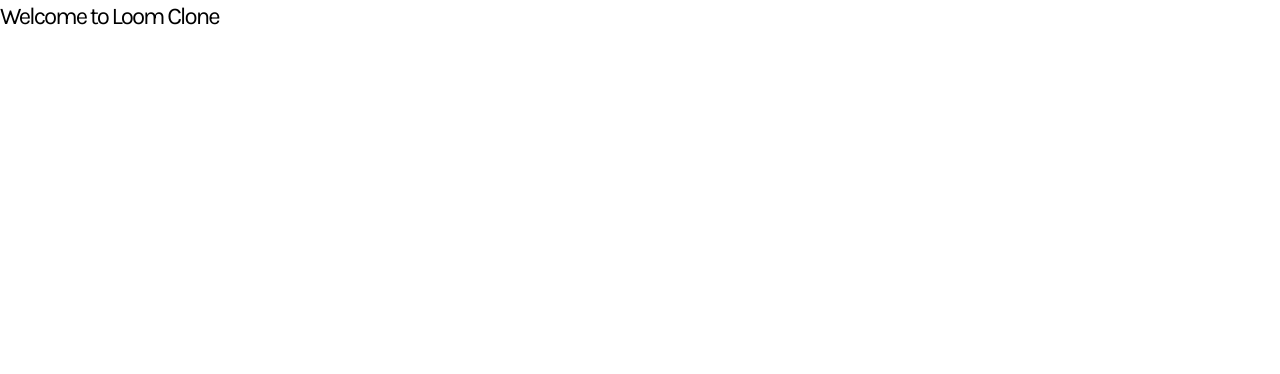
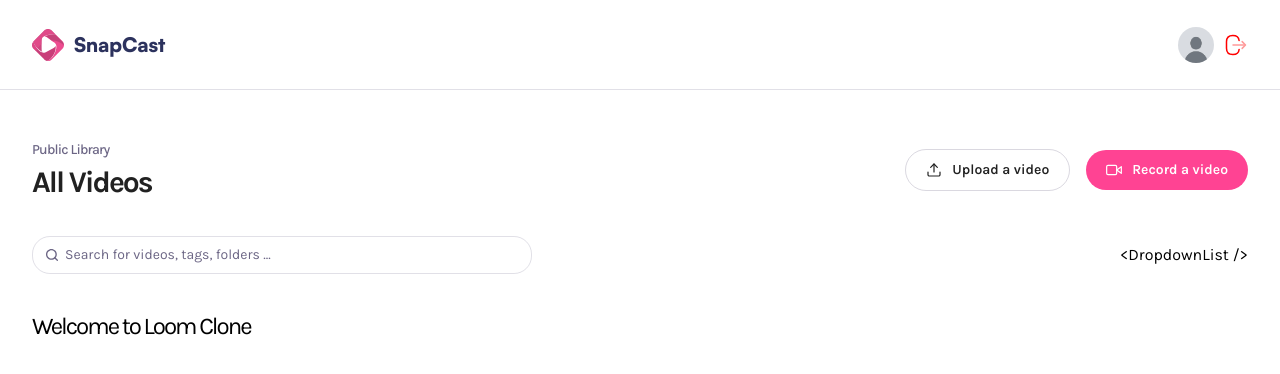
Before and after one commit to bibekkd/loom-clone, a Next.js app: page / in a window 1280 px wide. Shown: the top 374 px of the page. Built offline with nearby package versions, Linux system fonts and the light colour scheme.

Commit message:
Home page buliding ongoing

```diff
--- /dev/null
+++ b/app/(auth)/sign-in/page.tsx
@@ -0,0 +1,9 @@
+import React from 'react'
+
+const page = () => {
+  return (
+    <div>Auth</div>
+  )
+}
+
+export default page
--- /dev/null
+++ b/app/(root)/layout.tsx
@@ -0,0 +1,15 @@
+import Navbar from '@/components/Navbar'
+import { ReactNode } from 'react'
+
+const layout = ( { children }: { children: ReactNode }) => {
+
+    return (
+
+        <div>
+            <Navbar />
+            {children}
+        </div>
+    )
+}
+
+export default layout
--- /dev/null
+++ b/app/(root)/page.tsx
@@ -0,0 +1,16 @@
+import Header from '@/components/Header';
+import React from 'react'
+
+const Page = () => {
+  return (
+    <main className='wrapper page'>
+      <Header
+        title='All Videos' subHeader='Public Library'
+        userImg=''
+      />
+      <h1 className='text-2xl font-karla'>Welcome to Loom Clone</h1>
+    </main>
+  )
+}
+
+export default Page;
--- a/app/page.tsx
+++ /dev/null
@@ -1,11 +0,0 @@
-import React from 'react'
-
-const Page = () => {
-  return (
-    <div>
-      <h1 className='text-2xl font-karla'>Welcome to Loom Clone</h1>
-    </div>
-  )
-}
-
-export default Page;
--- /dev/null
+++ b/components/Header.tsx
@@ -0,0 +1,72 @@
+import { ICONS } from '@/constants'
+import Image from 'next/image'
+import Link from 'next/link'
+import React from 'react'
+
+const Header = ({ subHeader, title, userImg } : SharedHeaderProps) => {
+    return (
+        <header className='header'>
+            <section className='header-container'>
+                <div className='details'>
+                    { userImg && (
+                        <Image
+                            src={userImg || '/assets/images/dummy.jpg'}
+                            alt='User'
+                            width={66}
+                            height={66}
+                            className='rouned-full'
+                        />
+                    )}
+
+                    <article>
+                        <p>{subHeader}</p>
+                        <h1>{title}</h1>
+                    </article>
+                </div>
+
+                <aside>
+                    <Link href={'/upload'}>
+                        <Image
+                            src='/assets/icons/upload.svg'
+                            alt='Upload'
+                            width={16}
+                            height={16}
+                        />
+                        <span>Upload a video</span>
+                    </Link>
+
+                    <div className='record'>
+                        <button className='primary-btn'>
+                            <Image
+                                src={ICONS.record}
+                                alt='Record'
+                                width={16}
+                                height={16}
+                            />
+                            <span>Record a video</span>
+                        </button>
+                    </div>
+                </aside>
+            </section>
+
+            <section className='search-filter'>
+                <div className='search'>
+                    <input
+                        type='text'
+                        placeholder='Search for videos, tags, folders ...'
+                    />
+                    <Image
+                        src='/assets/icons/search.svg'
+                        alt='Search'
+                        width={16}
+                        height={16}
+                    />
+                </div>
+
+                {`<DropdownList />`}
+            </section>
+        </header>
+    )
+}
+
+export default Header
--- /dev/null
+++ b/components/Navbar.tsx
@@ -0,0 +1,48 @@
+'use client'
+
+
+import Image from 'next/image'
+import Link from 'next/link'
+import { useRouter } from 'next/navigation'
+import React from 'react'
+
+const user = {}
+
+const Navbar = () => {
+    const router = useRouter();
+
+    return (
+        <header className='navbar'>
+            <nav>
+                <Link href={'/'}>
+                    <Image src={'/assets/icons/logo.svg'} width={32} height={32} alt='logo' />
+                    <h1>SnapCast</h1>
+                </Link>
+
+                {user && (
+                    <figure>
+                        <button onClick={() => router.push('/profile/123456')}>
+                            <Image
+                                src={'/assets/images/dummy.jpg'}
+                                alt='profile'
+                                width={36}
+                                height={36}
+                                className='rounded-full aspect-square'
+                            />
+                        </button>
+                        <button                 className='cursor-pointer'>
+                            <Image
+                                src="/assets/icons/logout.svg"
+                                width={24}
+                                height={24} alt="logout"
+                                className='rotate-180'
+                            />
+                        </button>
+                    </figure>
+                )}
+            </nav>
+        </header>
+    )
+}
+
+export default Navbar
--- a/constants/index.ts
+++ b/constants/index.ts
@@ -1,7 +1,7 @@
-export const MAX_VIDEO_SIZE = 500 * 1024 * 1024;
-export const MAX_THUMBNAIL_SIZE = 10 * 1024 * 1024;
+export const _MAX_VIDEO_SIZE = 500 * 1024 * 1024;
+export const _MAX_THUMBNAIL_SIZE = 10 * 1024 * 1024;
 
-export const BUNNY = {
+export const _BUNNY = {
   STREAM_BASE_URL: "https://video.bunnycdn.com/library",
   STORAGE_BASE_URL: "https://sg.storage.bunnycdn.com/snapcast",
   CDN_URL: "https://snapcast.b-cdn.net",
@@ -9,39 +9,39 @@ export const BUNNY = {
   TRANSCRIPT_URL: "https://vz-47a08e64-84d.b-cdn.net",
 };
 
-export const emojis = ["😂", "😍", "👍"];
+export const _emojis = ["😂", "😍", "👍"];
 
-export const filterOptions = [
+export const _filterOptions = [
   "Most Viewed",
   "Most Recent",
   "Oldest First",
   "Least Viewed",
 ];
 
-export const visibilities: Visibility[] = ["public", "private"];
+export const _visibilities: Visibility[] = ["public", "private"];
 
-export const ICONS = {
+export const _ICONS = {
   record: "/assets/icons/record.svg",
   close: "/assets/icons/close.svg",
   upload: "/assets/icons/upload.svg",
 };
 
-export const initialVideoState = {
+export const _initialVideoState = {
   isLoaded: false,
   hasIncrementedView: false,
   isProcessing: true,
   processingProgress: 0,
 };
 
-export const infos = ["transcript", "metadata"];
+export const _infos = ["transcript", "metadata"];
 
-export const DEFAULT_VIDEO_CONFIG = {
+export const _DEFAULT_VIDEO_CONFIG = {
   width: { ideal: 1920 },
   height: { ideal: 1080 },
   frameRate: { ideal: 30 },
 };
 
-export const DEFAULT_RECORDING_CONFIG = {
+export const _DEFAULT_RECORDING_CONFIG = {
   mimeType: "video/webm;codecs=vp9,opus",
   audioBitsPerSecond: 128000,
   videoBitsPerSecond: 2500000,
```
